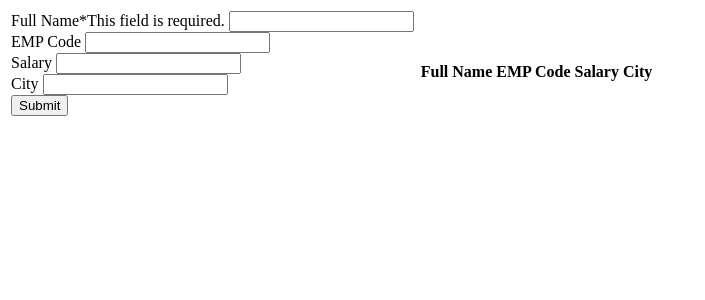
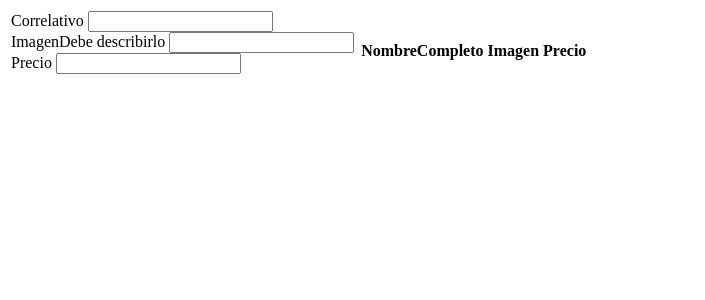
Before and after one commit to fadiaz4/ProyectoFinalManganeso, a Flask app: page /dashboard in a window 1280 px wide. Shown: the top 300 px of the page, without its empty margins (0-705 px from the left). Run offline with Flask 2, Linux system fonts and the light colour scheme; lists and menus that the app fills with data are empty.

Commit message:
cambios1

```diff
--- a/static/jquery.js
+++ b/static/jquery.js
@@ -13,61 +13,56 @@ function onFormSubmit() {
 
 function readFormData() {
     var formData = {};
-    formData["fullName"] = document.getElementById("fullName").value;
-    formData["empCode"] = document.getElementById("empCode").value;
-    formData["salary"] = document.getElementById("salary").value;
-    formData["city"] = document.getElementById("city").value;
+    formData["correlativob"] = document.getElementById("correlativob").value;
+    formData["nombreb"] = document.getElementById("nombreb").value;
+    formData["preciob"] = document.getElementById("preciob").value;
     return formData;
 }
 
 function insertNewRecord(data) {
-    var table = document.getElementById("employeeList").getElementsByTagName('tbody')[0];
+    var table = document.getElementById("trajedebañoslista").getElementsByTagName('tbody')[0];
     var newRow = table.insertRow(table.length);
     cell1 = newRow.insertCell(0);
-    cell1.innerHTML = data.fullName;
+    cell1.innerHTML = data.correlativob;
     cell2 = newRow.insertCell(1);
-    cell2.innerHTML = data.empCode;
+    cell2.innerHTML = data.nombreb;
     cell3 = newRow.insertCell(2);
-    cell3.innerHTML = data.salary;
+    cell3.innerHTML = data.preciob;
     cell4 = newRow.insertCell(3);
-    cell4.innerHTML = data.city;
-    cell4 = newRow.insertCell(4);
-    cell4.innerHTML = `<a onClick="onEdit(this)">Edit</a>
-                       <a onClick="onDelete(this)">Delete</a>`;
+    cell4.innerHTML = <a onClick="onEdit(this)" type="button">Editar</a>;
+    cell5 = newRow.insertCell(5);
+    cell5.innerHTML = <a onClick="onDelete(this)">Eliminar</a>;
 }
 
 function resetForm() {
-    document.getElementById("fullName").value = "";
-    document.getElementById("empCode").value = "";
-    document.getElementById("salary").value = "";
-    document.getElementById("city").value = "";
+    document.getElementById("correlativob").value = "";
+    document.getElementById("nombreb").value = "";
+    document.getElementById("preciob").value = "";
     selectedRow = null;
 }
 
 function onEdit(td) {
     selectedRow = td.parentElement.parentElement;
-    document.getElementById("fullName").value = selectedRow.cells[0].innerHTML;
-    document.getElementById("empCode").value = selectedRow.cells[1].innerHTML;
-    document.getElementById("salary").value = selectedRow.cells[2].innerHTML;
-    document.getElementById("city").value = selectedRow.cells[3].innerHTML;
+    document.getElementById("correlativob").value = selectedRow.cells[0].innerHTML;
+    document.getElementById("nombreb").value = selectedRow.cells[1].innerHTML;
+    document.getElementById("preciob").value = selectedRow.cells[2].innerHTML;
 }
 function updateRecord(formData) {
-    selectedRow.cells[0].innerHTML = formData.fullName;
-    selectedRow.cells[1].innerHTML = formData.empCode;
-    selectedRow.cells[2].innerHTML = formData.salary;
-    selectedRow.cells[3].innerHTML = formData.city;
+    selectedRow.cells[0].innerHTML = formData.correlativob;
+    selectedRow.cells[1].innerHTML = formData.nombreb;
+    selectedRow.cells[2].innerHTML = formData.preciob;
 }
 
 function onDelete(td) {
-    if (confirm('Are you sure to delete this record ?')) {
+    if (confirm('Está seguro de querer elimnar este elemento?')) {
         row = td.parentElement.parentElement;
-        document.getElementById("employeeList").deleteRow(row.rowIndex);
+        document.getElementById("trajedebañoslista").deleteRow(row.rowIndex);
         resetForm();
     }
 }
 function validate() {
     isValid = true;
-    if (document.getElementById("fullName").value == "") {
+    if (document.getElementById("nombreb").value == "") {
         isValid = false;
         document.getElementById("fullNameValidationError").classList.remove("hide");
     } else {
--- a/static/main.css
+++ b/static/main.css
@@ -463,7 +463,7 @@ select:focus {
   margin-bottom: 30px;
 }
 
-/*------single product details*/
+/*------single product details/*
 
 h1 {
   color: #222222;
--- a/templates/cart.html
+++ b/templates/cart.html
@@ -78,6 +78,7 @@
       </div>
     </header>
 
+
     <body>
       <div class="container-products">
         <div class="product-header">
@@ -91,6 +92,8 @@
         </div>
         <button onclick="clearAll()"> Eliminar todos<i
             class="fa fa-trash fa-2x w3-margin-rigth w3-margin-left"></i></button>
+        <a href="/templates/checkout.html" class="w3-bar-item w3-button">Procede a pagar<i
+            class="fa fa-credit-card-alt fa-4x w3-margin-rigth w3-margin-left"></i></a>
       </div>
 
       <!-- Sección de suscripción -->
--- a/templates/dashboard.html
+++ b/templates/dashboard.html
@@ -4,35 +4,27 @@
             <td>
                 <form onsubmit="event.preventDefault();onFormSubmit();" autocomplete="off">
                     <div>
-                        <label>Full Name*</label><label class="validation-error hide" id="fullNameValidationError">This
-                            field is required.</label>
-                        <input type="text" name="fullName" id="fullName">
+                        <label>Correlativo</label>
+                        <input type="number" name="correlativob" id="correlativob">
                     </div>
                     <div>
-                        <label>EMP Code</label>
-                        <input type="text" name="empCode" id="empCode">
+                        <label>Imagen</label><label class="validation-error hide" id="fullNameValidationError">Debe
+                            describirlo</label>
+                        <input type="text" name="nombreb" id="nombreb">
                     </div>
                     <div>
-                        <label>Salary</label>
-                        <input type="text" name="salary" id="salary">
-                    </div>
-                    <div>
-                        <label>City</label>
-                        <input type="text" name="city" id="city">
-                    </div>
-                    <div class="form-action-buttons">
-                        <input type="submit" value="Submit">
+                        <label>Precio</label>
+                        <input type="number" name="preciob" id="preciob">
                     </div>
                 </form>
             </td>
             <td>
-                <table class="list" id="employeeList">
+                <table class="lista" id="trajedebañoslista">
                     <thead>
                         <tr>
-                            <th>Full Name</th>
-                            <th>EMP Code</th>
-                            <th>Salary</th>
-                            <th>City</th>
+                            <th>NombreCompleto</th>
+                            <th>Imagen</th>
+                            <th>Precio</th>
                             <th></th>
                         </tr>
                     </thead>
--- a/templates/index.html
+++ b/templates/index.html
@@ -77,7 +77,7 @@
         <div id="headerM">
           <p class="w3-right">
             <a href="{{url_for('cart')}}"><i class="fa fa-shopping-cart w3-margin-right"></i></a>
-            <a href="{{url_for('login')}}"><i class="fa fa-user w3-margin-right"></i></a>
+            7
           </p>
         </div>
       </div>
```
Also changed, not shown: static/cart.js (+7 -100 lines).
